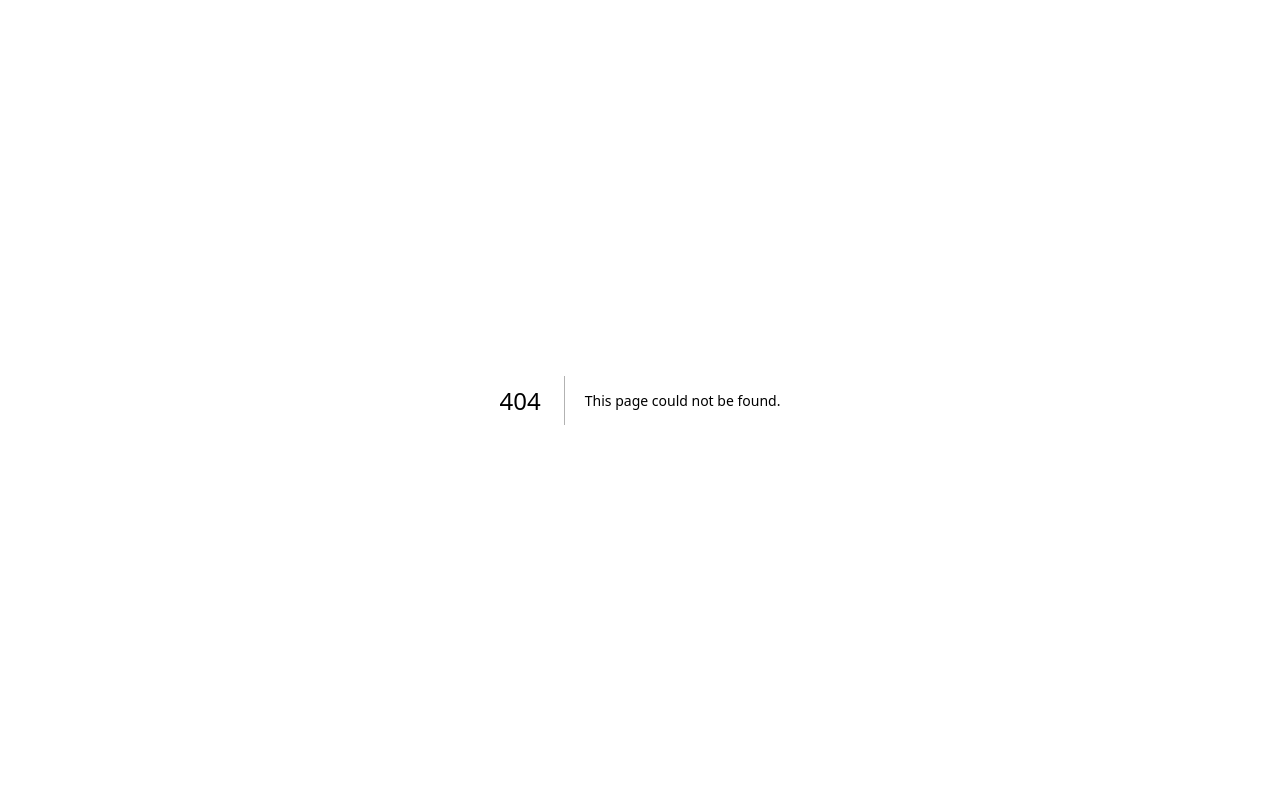
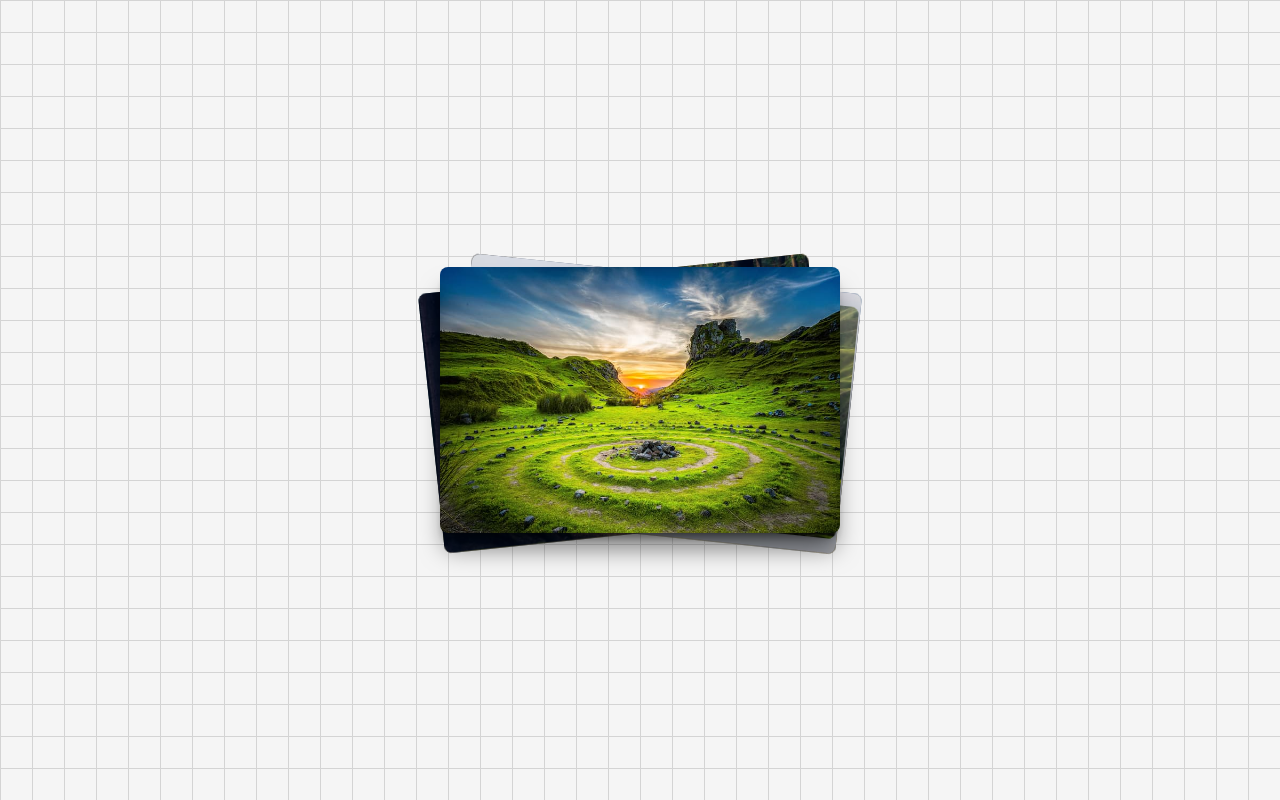
Before and after one commit to Ayusht0mar/components, a Next.js app: page /swipecards in a window 1280 px wide. Before the commit this address had no page. Built offline with nearby package versions, Linux system fonts and the light colour scheme.

Commit message:
Swipe Cards component created

```diff
--- /dev/null
+++ b/src/app/(components)/swipecards/page.tsx
@@ -0,0 +1,144 @@
+"use client"
+import React, { Dispatch, SetStateAction, useState } from "react";
+import { motion, useMotionValue, useTransform } from "framer-motion";
+
+const SwipeCards = () => {
+    const [cards, setCards] = useState<Card[]>(cardData);
+
+  return (
+    <div
+        className="inset-0 -z-10 h-full min-h-screen w-full bg-neutral-100 bg-[linear-gradient(to_right,#d4d4d4_1px,transparent_1px),linear-gradient(to_bottom,#d4d4d4_1px,transparent_1px)] bg-[size:32px_32px] grid place-items-center">
+            {cards.map((card) => {
+                return (
+                    <Card key={card.id} cards={cards} setCards={setCards} {...card} />
+                );
+            })}
+    </div>
+  );
+};
+
+const Card = ({
+  id,
+  src,
+  setCards,
+  cards,
+}: {
+    id: number,
+     src: string,
+     setCards: Dispatch<SetStateAction<Card[]>>;
+     cards: Card[];
+}) => {
+    const x = useMotionValue(0);
+
+        const rotateRaw = useTransform(x, [-150, 150], [-18, 18]);
+        const opacity = useTransform(x, [-150, 0, 150], [0, 1, 0]);
+
+        const isFront = id === cards[cards.length - 1].id;
+
+        const rotate = useTransform(() => {
+            const offset = isFront ? 0 : id % 2 ? 6 : -6;
+
+            return `${rotateRaw.get() + offset}deg`;
+          });
+
+
+        const handleDragEnd = () => {
+            if (Math.abs(x.get()) > 100) {
+                setCards((pv) => pv.filter((v) => v.id !== id));
+            }
+        };
+
+  return (
+    <motion.img
+    src={src}
+                alt="Placeholder"
+                height={400}
+                width={400}
+                className="rounded-lg hover:cursor-grab active:cursor-grabbing origin-bottom"
+                style={{
+                    gridRow: 1,
+                    gridColumn: 1,
+                    x,
+                    opacity,
+                    rotate,
+                    transition: "0.125s transform",
+                    boxShadow: isFront
+                        ? "0 20px 25px -5px rgb(0 0 0 / 0.5), 0 8px 10px -6px rgb(0 0 0 / 0.5)"
+                        : undefined,
+                    }}
+                    animate={{
+                        scale: isFront ? 1 : 0.98,
+                      }}
+                    drag={isFront ? "x" : false}
+                    dragConstraints={{
+                    left: 0,
+                    right: 0,
+                    }}
+                    onDragEnd={handleDragEnd}
+    />
+  );
+};
+
+export default SwipeCards;
+
+// const SwipeCards = () => {
+//     const [cards, setCards] = useState<Card[]>(cardData);
+
+//     return (
+//         <div
+//             className="inset-0 -z-10 h-full min-h-screen w-full bg-neutral-100 bg-[linear-gradient(to_right,#d4d4d4_1px,transparent_1px),linear-gradient(to_bottom,#d4d4d4_1px,transparent_1px)] bg-[size:32px_32px] grid place-items-center">
+//                 {cardData.map((card) => {
+//                     return (
+//                         <Card key={card.id} cards={cards} setCards={setCards} {...card} />
+//                     );
+//                 })}
+//         </div>
+//      );
+// }
+
+// const Card = ({
+//     id,
+//     src,
+//     setCards,
+//     cards,
+// } : {
+//     }) => {
+//     return (
+//
+//         )
+//     }
+
+// export default SwipeCards;
+
+
+type Card = {
+    id: number;
+    src: string;
+}
+
+const cardData: Card[] = [
+    {
+        id: 1,
+        src:"/image-1.jpg"
+    },
+    {
+        id: 2,
+        src:"/image-2.jpg"
+    },
+    {
+        id: 3,
+        src:"/image-3.jpg"
+    },
+    {
+        id: 4,
+        src:"/image-4.jpg"
+    },
+    {
+        id: 5,
+        src:"/image-5.jpg"
+    },
+    {
+        id: 6,
+        src:"/image-6.jpg"
+    },
+]
```
